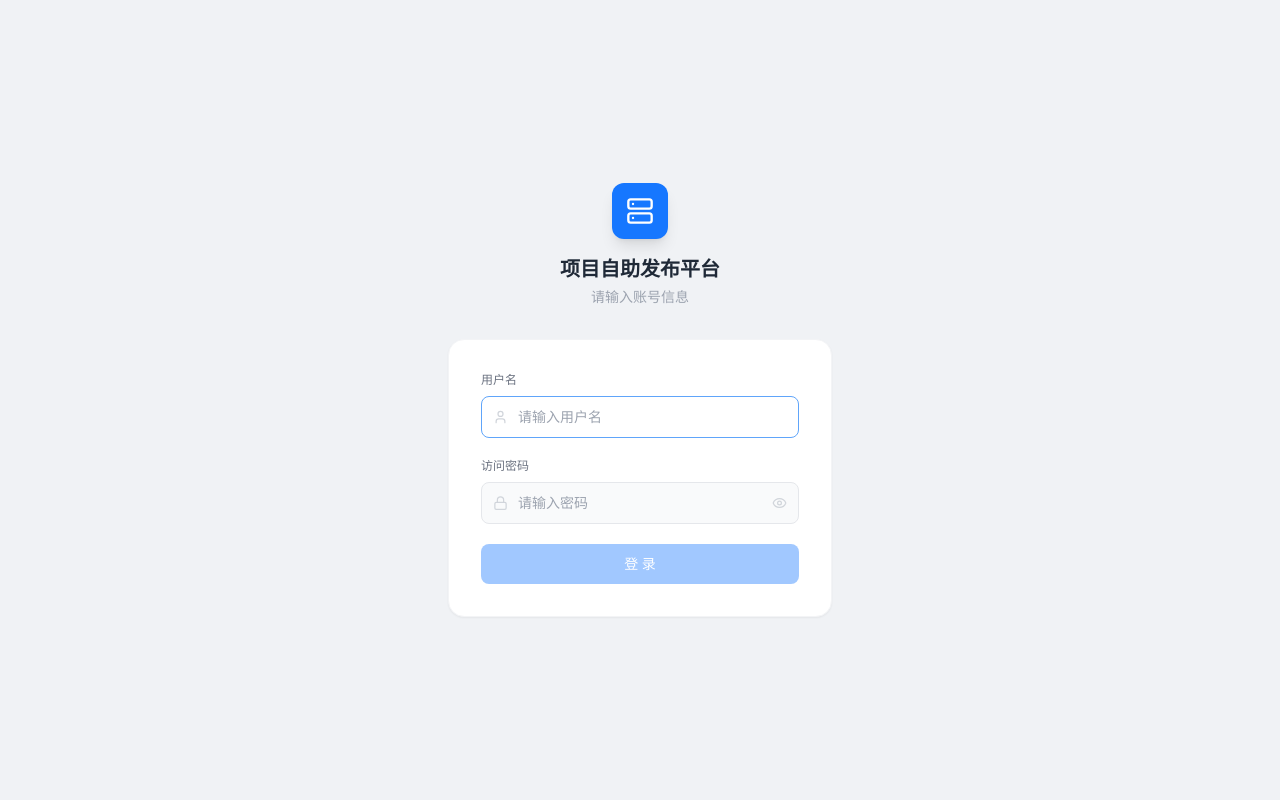
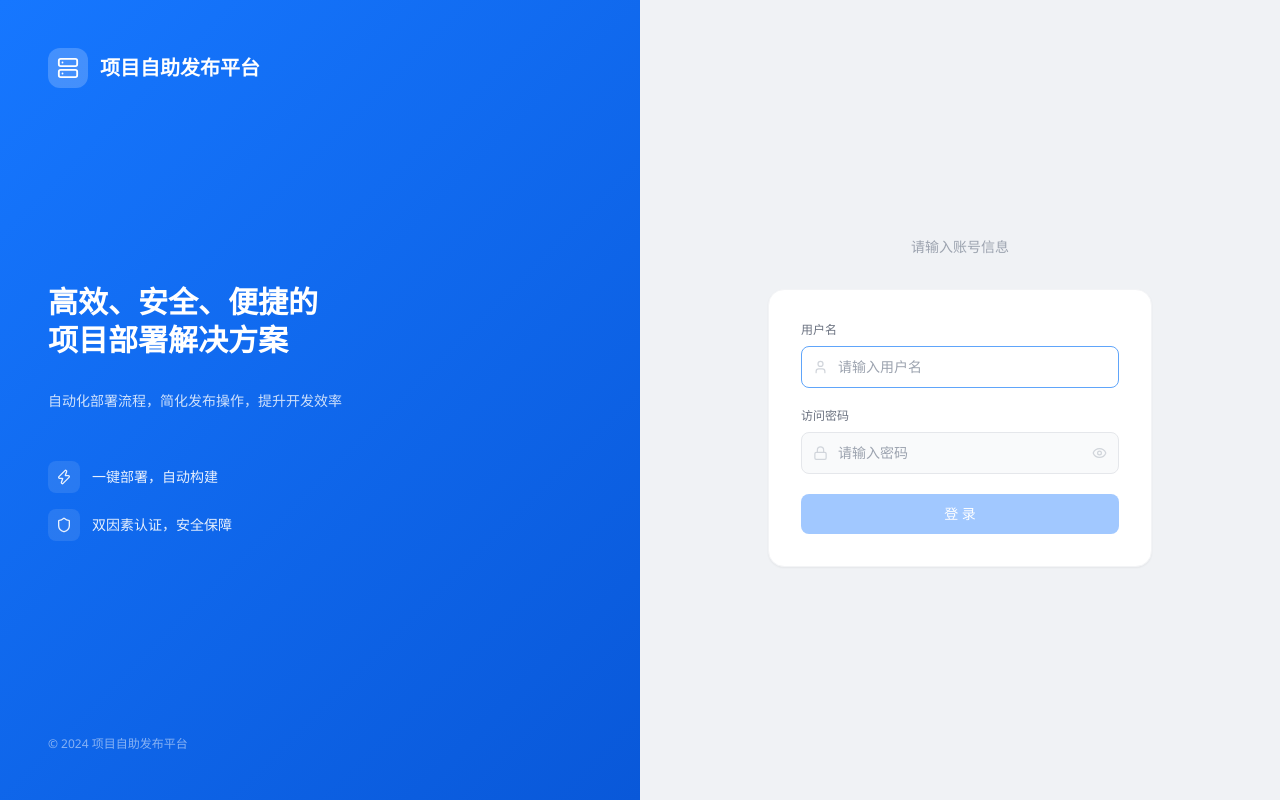
Before and after one commit to leleroyn/deploy-tool, a React (Vite) app in the folder web/: page / in a window 1280 px wide. Built offline with nearby package versions, Linux system fonts and the light colour scheme.

Commit message:
feat: two-column login layout with branding panel

```diff
--- a/web/src/pages/LoginPage.tsx
+++ b/web/src/pages/LoginPage.tsx
@@ -1,5 +1,5 @@
 import React, { useState, useEffect, useRef } from 'react';
-import { Server, Lock, User as UserIcon, Eye, EyeOff, Loader } from 'lucide-react';
+import { Server, Lock, User as UserIcon, Eye, EyeOff, Loader, Shield, Zap } from 'lucide-react';
 import { api, setToken } from '../api/http';
 
 interface LoginPageProps {
@@ -113,12 +113,52 @@ const LoginPage: React.FC<LoginPageProps> = ({ onLogin }) => {
   };
 
   return (
+    <div className="min-h-screen flex" style={{ background: '#F0F2F5' }}>
       <div
-      className="min-h-screen flex items-center justify-center"
-      style={{ background: '#F0F2F5' }}
+        className="hidden lg:flex lg:w-1/2 flex-col justify-between p-12"
+        style={{ background: 'linear-gradient(135deg, #1677FF 0%, #0958D9 100%)' }}
       >
+        <div>
+          <div className="flex items-center gap-3">
+            <div className="w-10 h-10 rounded-xl bg-white/20 flex items-center justify-center">
+              <Server size={22} className="text-white" />
+            </div>
+            <span className="text-xl font-bold text-white">项目自助发布平台</span>
+          </div>
+        </div>
+
+        <div className="space-y-8">
+          <h2 className="text-3xl font-bold text-white leading-tight">
+            高效、安全、便捷的<br />项目部署解决方案
+          </h2>
+          <p className="text-white/80 text-sm leading-relaxed">
+            自动化部署流程，简化发布操作，提升开发效率
+          </p>
+
+          <div className="space-y-4 pt-4">
+            <div className="flex items-center gap-3 text-white/90">
+              <div className="w-8 h-8 rounded-lg bg-white/10 flex items-center justify-center">
+                <Zap size={16} />
+              </div>
+              <span className="text-sm">一键部署，自动构建</span>
+            </div>
+            <div className="flex items-center gap-3 text-white/90">
+              <div className="w-8 h-8 rounded-lg bg-white/10 flex items-center justify-center">
+                <Shield size={16} />
+              </div>
+              <span className="text-sm">双因素认证，安全保障</span>
+            </div>
+          </div>
+        </div>
+
+        <div className="text-white/50 text-xs">
+          © 2024 项目自助发布平台
+        </div>
+      </div>
+
+      <div className="flex-1 flex items-center justify-center p-6 lg:p-12">
         <div className="w-full max-w-sm">
-        <div className="text-center mb-8">
+          <div className="lg:hidden text-center mb-8">
             <div
               className="w-14 h-14 rounded-xl flex items-center justify-center mx-auto mb-4 shadow-lg"
               style={{ background: '#1677FF' }}
@@ -126,6 +166,9 @@ const LoginPage: React.FC<LoginPageProps> = ({ onLogin }) => {
               <Server size={28} className="text-white" />
             </div>
             <h1 className="text-xl font-bold text-gray-800">项目自助发布平台</h1>
+          </div>
+
+          <div className="text-center mb-8">
             <p className="text-sm text-gray-400 mt-1">
               {step === 'credentials' ? '请输入账号信息' : otpPurpose === 'setup' ? '请绑定双因素认证' : '请输入验证码'}
             </p>
@@ -271,6 +314,7 @@ const LoginPage: React.FC<LoginPageProps> = ({ onLogin }) => {
           </div>
         </div>
       </div>
+    </div>
   );
 };
 
```
Lines whose indentation alone changed are shown as unchanged.
